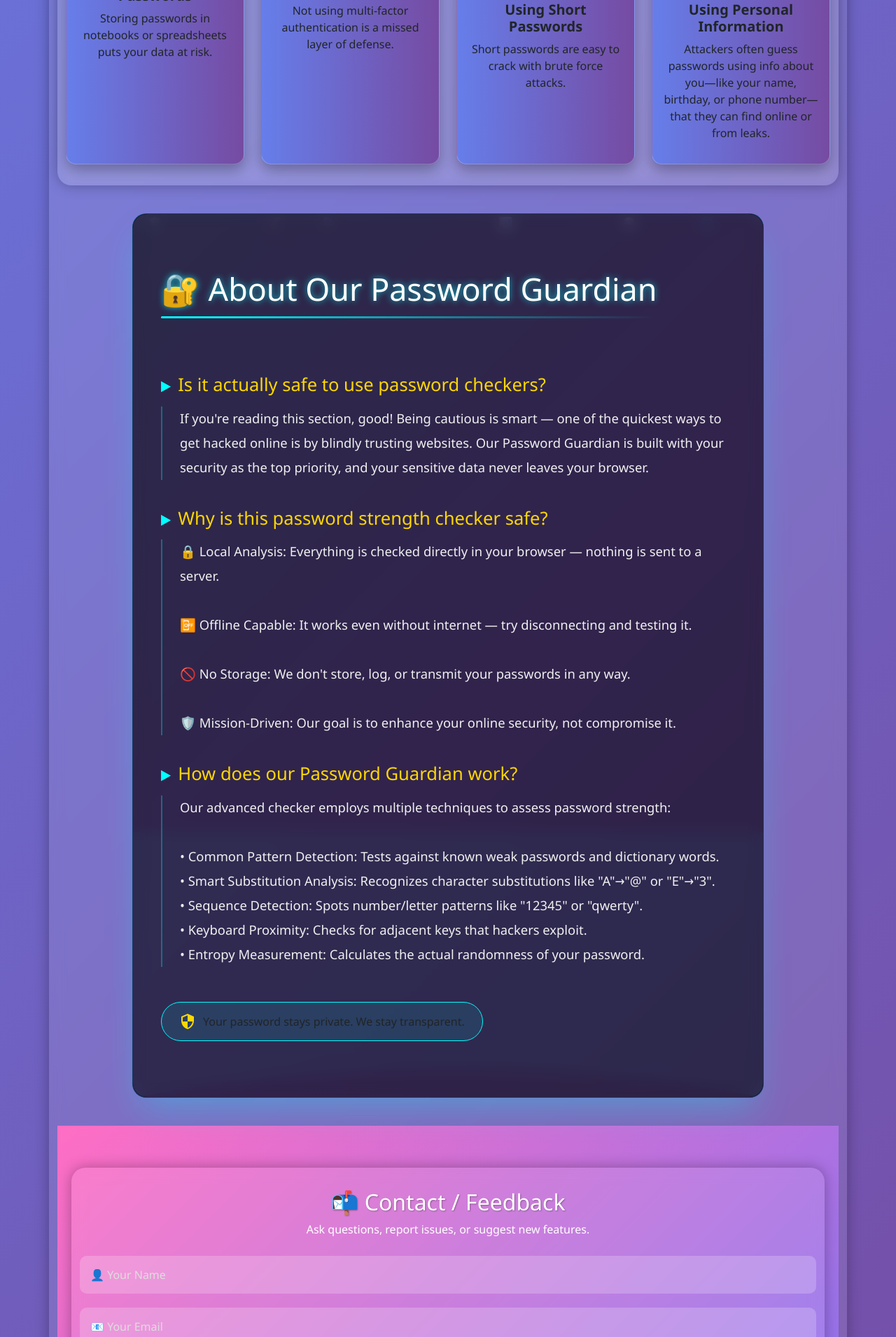
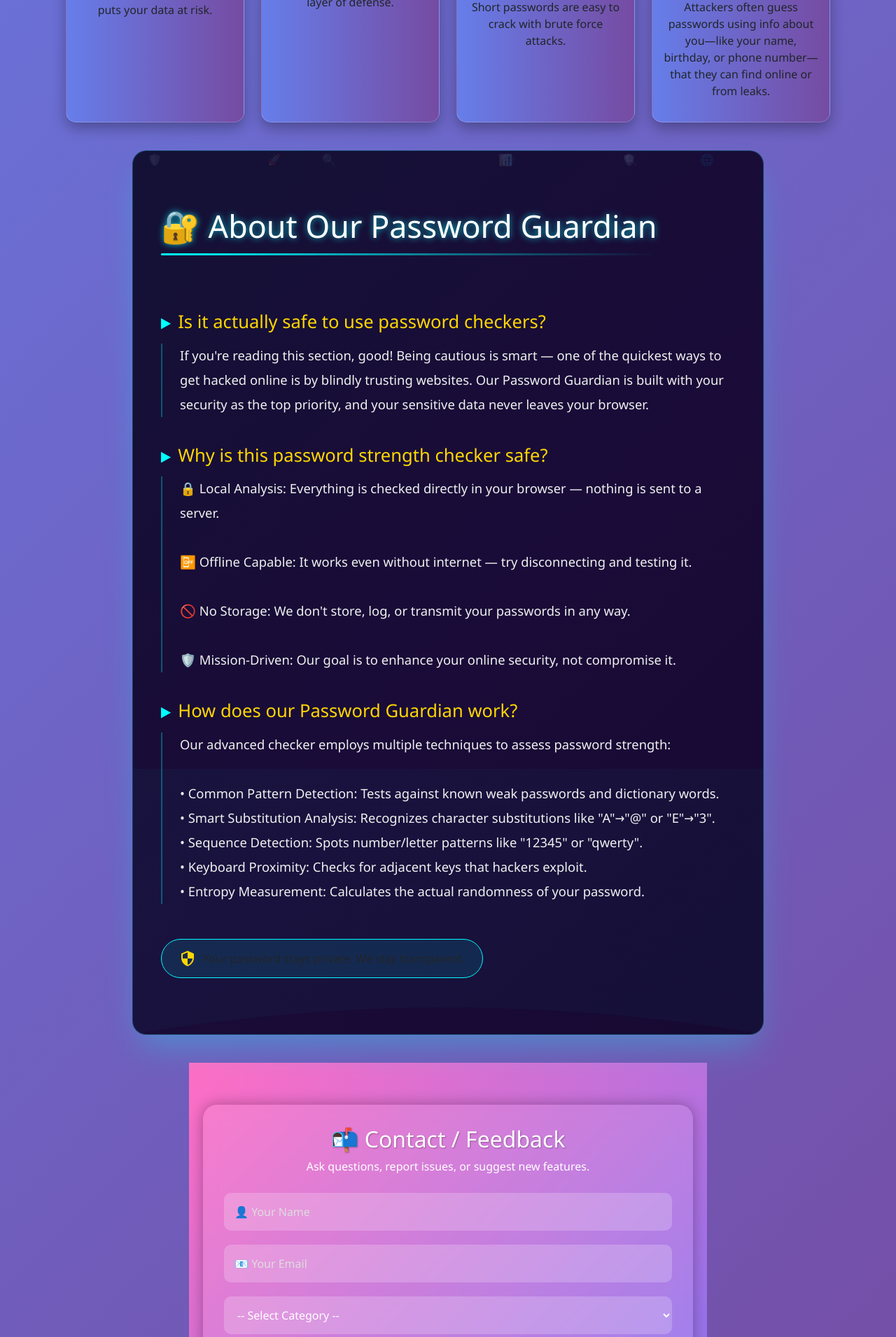
Before and after one commit to mthimkulu23/Password-Stregnth, a Flask app: page / in a window 1280 px wide. Shown: the part 1409-3320 px from the top of the page at 70% size. Run offline with Flask 3, Linux system fonts and the light colour scheme.

Commit message:
code has been fixed

```diff
--- a/app/static/style.css
+++ b/app/static/style.css
@@ -467,6 +467,7 @@ footer {
   border: none;
   width: 60px;
   height: 60px;
+
   border-radius: 50%;
   font-size: 28px;
   cursor: pointer;
@@ -554,10 +555,10 @@ footer {
 
 
 
-
+/*
 
  /* Contact Section */
-.contact-section {
+ .crz-contact {
   background: linear-gradient(135deg, #ff6ec4, #7873f5);
   animation: gradientFlip 8s ease infinite;
   padding: 60px 20px;
@@ -572,7 +573,7 @@ footer {
   100% { background: linear-gradient(135deg, #ff6ec4, #7873f5); }
 }
 
-.container {
+.crz-contact .container {
   max-width: 700px;
   margin: 0 auto;
   background: rgba(255, 255, 255, 0.1);
@@ -582,9 +583,9 @@ footer {
   box-shadow: 0 0 20px rgba(0,0,0,0.3);
 }
 
-.contact-form input,
-.contact-form select,
-.contact-form textarea {
+.crz-contact .contact-form input,
+.crz-contact .contact-form select,
+.crz-contact .contact-form textarea {
   width: 100%;
   padding: 15px;
   margin: 10px 0;
@@ -597,12 +598,12 @@ footer {
   outline: none;
 }
 
-.contact-form input::placeholder,
-.contact-form textarea::placeholder {
+.crz-contact .contact-form input::placeholder,
+.crz-contact .contact-form textarea::placeholder {
   color: #ddd;
 }
 
-.contact-form button {
+.crz-contact .contact-form button {
   background: #00c6ff;
   background: linear-gradient(to right, #0072ff, #00c6ff);
   border: none;
@@ -615,7 +616,7 @@ footer {
   transition: 0.3s ease;
 }
 
-.contact-form button:hover {
+.crz-contact .contact-form button:hover {
   background: linear-gradient(to right, #00c6ff, #0072ff);
   transform: scale(1.05);
 }
--- a/app/templates/password.html
+++ b/app/templates/password.html
@@ -23,6 +23,7 @@
         <ul class="navbar-nav ms-auto nav-links">
           <li class="nav-item"><a class="navbar-brand brand" href="#home">Home</a></li>
           <li class="nav-item"><a class="navbar-brand brand" href="#about">About</a></li>
+          <li class="nav-item"><a class="navbar-brand brand" href="#educational-chat">Contact</a></li>
           <li class="nav-item"><a class="navbar-brand brand" href="#contact-section">Contact</a></li>
         </ul>
       </div>
@@ -250,8 +251,7 @@
 
 
 
-
-  <section id="contact-section" class="contact-section">
+<section id="contact-section" class="crz-contact">
   <div class="container">
     <h2>📬 Contact / Feedback</h2>
     <p>Ask questions, report issues, or suggest new features.</p>
@@ -269,6 +269,7 @@
     </form>
   </div>
 </section>
+
 
 
 
```
Lines whose indentation alone changed are shown as unchanged.
